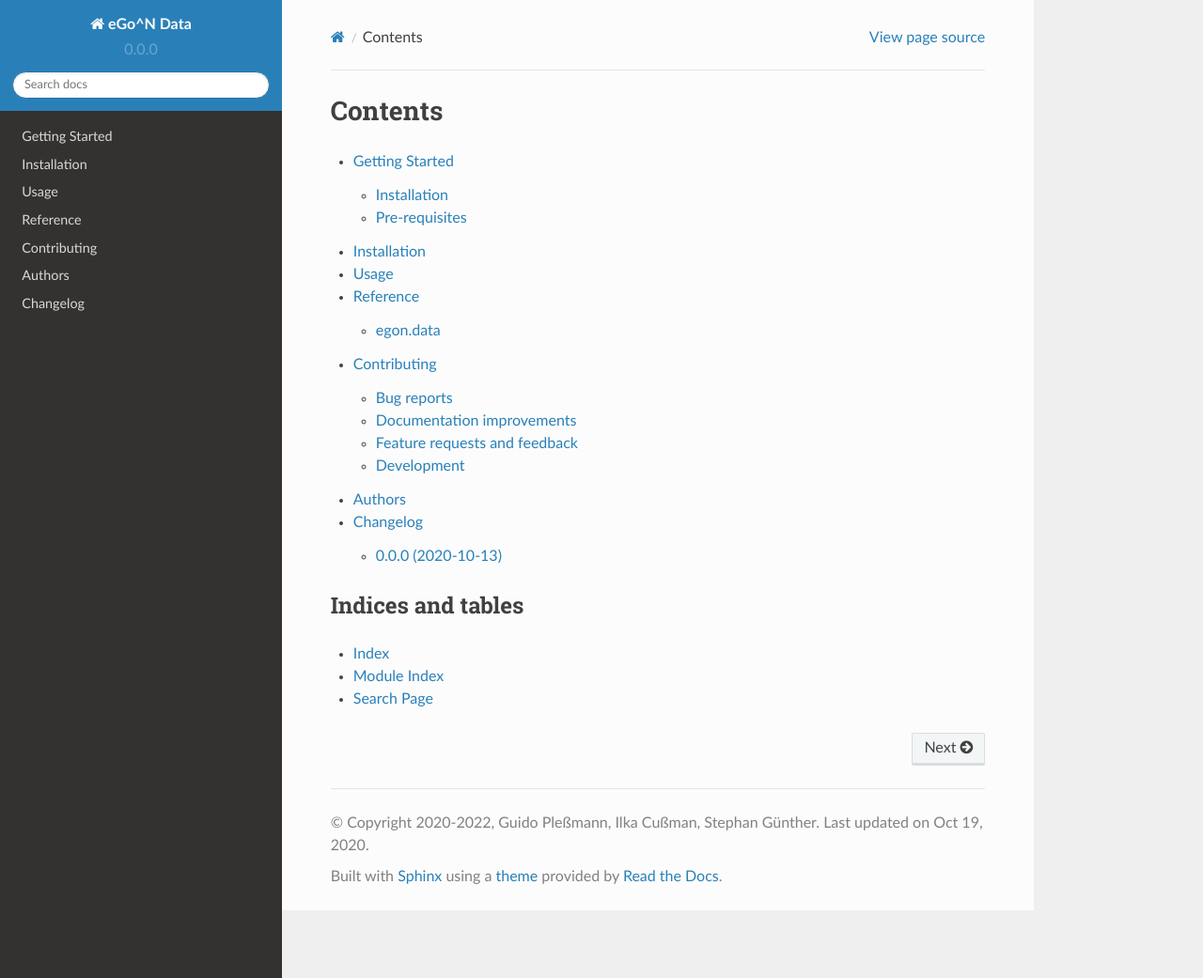
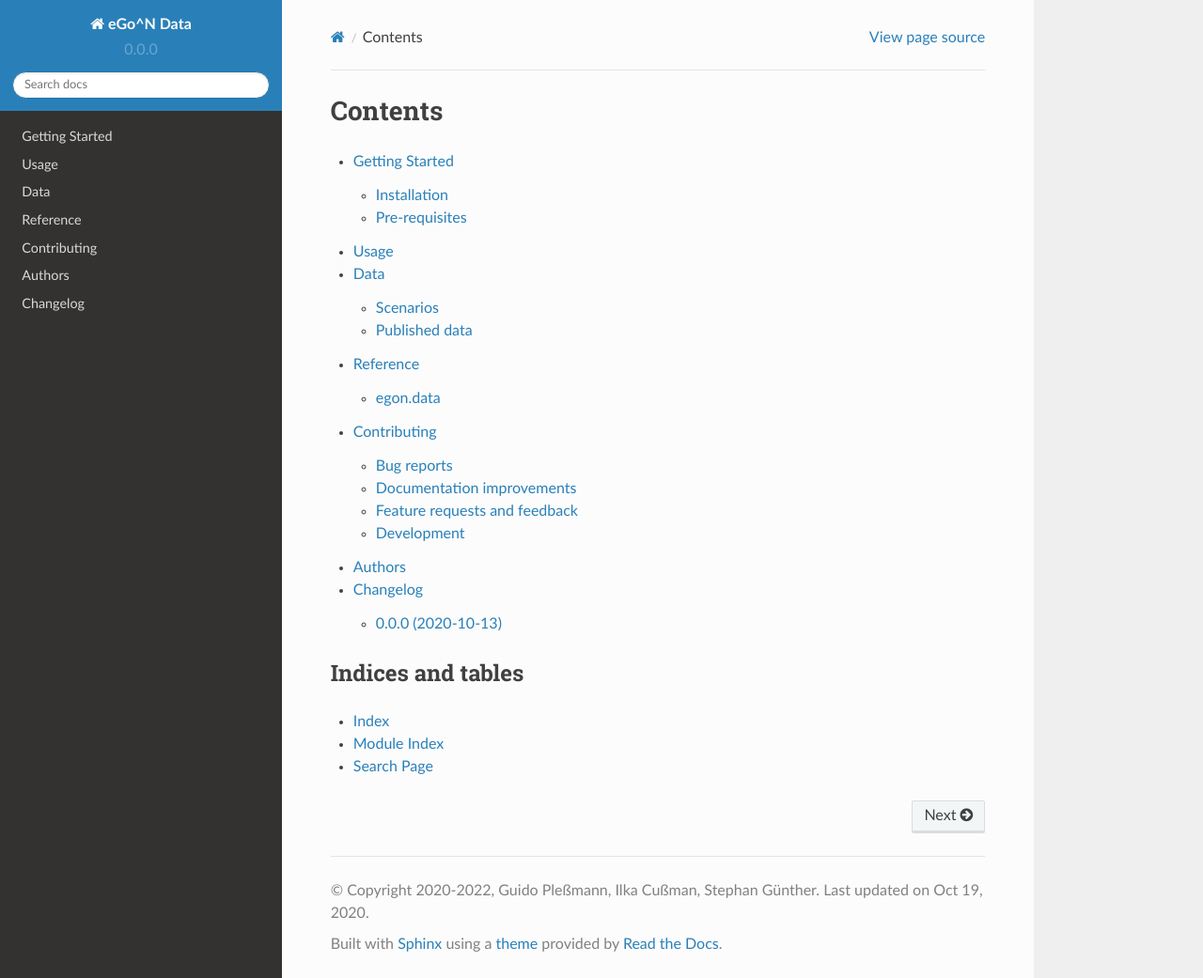
Before and after one commit to openego/eGon-data, a Sphinx documentation site: the page built from docs/index.rst, in a window 1280 px wide and 1041 px high. Shown: the whole window at 94% size. Built offline with Sphinx 7.4.7 and the Read the Docs theme 2.0.0, drawn with Linux system fonts in a browser that asks for light colours.

Commit message:
Add section about data (and scenarios)

```diff
--- /dev/null
+++ b/docs/data.rst
@@ -0,0 +1,9 @@
+****
+Data
+****
+
+Scenarios
+=========
+
+Published data
+==============
--- a/docs/index.rst
+++ b/docs/index.rst
@@ -6,8 +6,8 @@ Contents
    :maxdepth: 2
 
    getting_started
-   installation
    usage
+   data
    reference/index
    contributing
    authors
--- a/docs/installation.rst
+++ /dev/null
@@ -1,7 +0,0 @@
-============
-Installation
-============
-
-At the command line::
-
-    pip install egon.data
```
